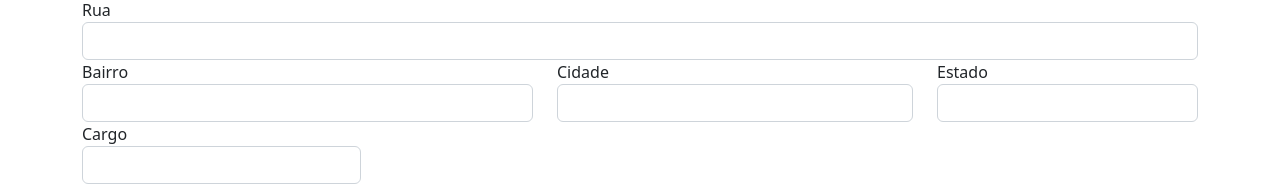
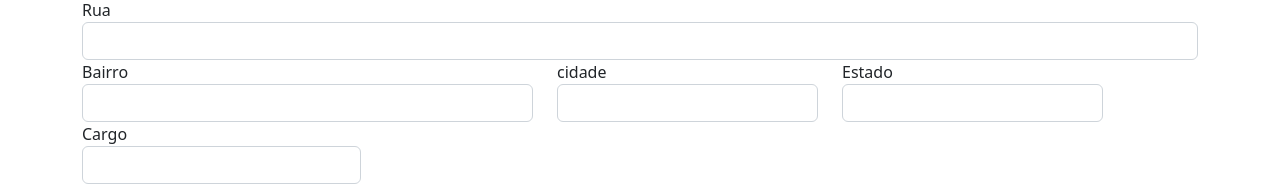
Before and after one commit to israeldiassoares/angular-learning, an Angular app in the folder 08-forms/: page /dataForm in a window 1280 px wide. Shown: the part 330-516 px from the top of the page. Built offline with nearby package versions, Linux system fonts and the light colour scheme.

Commit message:
resolved nested combox estado+cidade

```diff
--- a/08-forms/src/app/data-form/data-form.component.html
+++ b/08-forms/src/app/data-form/data-form.component.html
@@ -207,7 +207,35 @@
                 ></app-campo-control-erro>
             </div>
 
-            <div class="col-sm-4">
+
+            <div class="col-sm-3">
+                <label
+                    for="cidade"
+                    class="control-label"
+                >cidade</label>
+                <select
+                    class="form-control"
+                    id="cidade"
+                    formControlName="cidade"
+                >
+                <!-- removido async para nao se inscrever duas vezes no observable -->
+                    <option
+                        *ngFor="let cidade of cidades"
+                        [value]="cidade.nome"
+                    >{{ cidade.nome}}</option>
+                </select>
+                <app-error-msg
+                    [control]="$any(formulario.get('endereco.cidade'))"
+                    label="cidade"
+                >
+                </app-error-msg>
+                <!-- <app-campo-control-erro
+                    [mostrarErro]="verificaValidTouched('endereco.estado')"
+                    mensagemErro="Estado é obrigatório"
+                ></app-campo-control-erro> -->
+            </div>
+
+            <!-- <div class="col-sm-4">
                 <label
                     for="cidade"
                     class="control-label"
@@ -217,19 +245,19 @@
                     class="form-control"
                     id="cidade"
                     formControlName="cidade"
-                >
+                > -->
                 <!-- Refactorado campo per app errore -->
                 <!-- <app-campo-control-erro
                     [mostrarErro]="verificaValidTouched('endereco.cidade')"
                     mensagemErro="Cidade é obrigatório"
                 ></app-campo-control-erro> -->
 
-                <app-error-msg
+                <!-- <app-error-msg
                     [control]="$any(formulario.get('endereco.cidade'))"
                     label="Cidade"
                 >
-                </app-error-msg>
-            </div>
+                </app-error-msg> -->
+            <!-- </div> -->
 
             <div class="col-sm-3">
                 <label
--- a/08-forms/src/app/data-form/data-form.component.ts
+++ b/08-forms/src/app/data-form/data-form.component.ts
@@ -10,6 +10,7 @@ import { HttpClient } from '@angular/common/http'
 import { EstadoBr } from './../shared/models/estado-br'
 import { Tecnologias } from '../shared/models/tecnologias'
 import { BaseFormComponent } from './../shared/base-form/base-form.component'
+import { Cidade } from '../shared/models/cidade'
 
 @Component({
   selector: 'app-data-form',
@@ -22,6 +23,7 @@ export class DataFormComponent extends BaseFormComponent implements OnInit {
 
   // formulario: FormGroup
   estados: EstadoBr[]
+  cidades: Cidade[]
   // estados: Observable<EstadoBr[]>
   cargos: Cargos[]
   tecnologias: Tecnologias[]
@@ -41,6 +43,7 @@ export class DataFormComponent extends BaseFormComponent implements OnInit {
     this.formulario = new FormGroup({})
     // this.estados = this.dropdownService.getEstadosBr()
     this.estados = []
+    this.cidades = []
     this.cargos = this.dropdownService.getCargos()
     this.tecnologias = this.dropdownService.getTecnologias()
     this.newsletterOp = []
@@ -103,17 +106,20 @@ export class DataFormComponent extends BaseFormComponent implements OnInit {
       .subscribe(dados => dados ? this.populaDadosForm(dados) : {})
 
     // this.dropdownService.getCidades(8).subscribe(console.log)
-    this.formulario.get('endereco.estado')?.valueChanges
-      .pipe(
-        tap(estado => console.log('Novo estado', estado),
-          map((estado: string) => this.estados.filter(
-            e => e.sigla === estado
-          ),
-            map((estados: any) => estados && estados.length > 0 ? estados[ 0 ].id : EMPTY)
-          ),
-          switchMap((estadosId: any) => this.dropdownService.getCidades(estadosId))
-        )
-      ).subscribe()
+    this.formulario
+      .get('endereco.estado')
+      ?.valueChanges.pipe(
+        tap((estado) => console.log('Novo estado: ', estado)),
+        map((estado) => this.estados.filter((e) => e.sigla === estado)),
+        map((estados: any[]) =>
+          estados && estados.length > 0 ? estados[ 0 ].id : EMPTY
+        ),
+        switchMap((estadoId: number) =>
+          this.dropdownService.getCidades(estadoId)
+        ),
+        tap(console.log)
+      )
+      .subscribe((cidades) => (this.cidades = cidades))
   }
   //Padrao BuildAlguma coisa
   buildFrameworks() {
```
